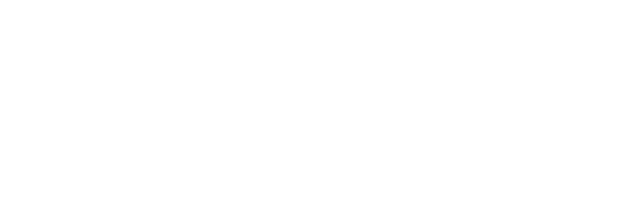
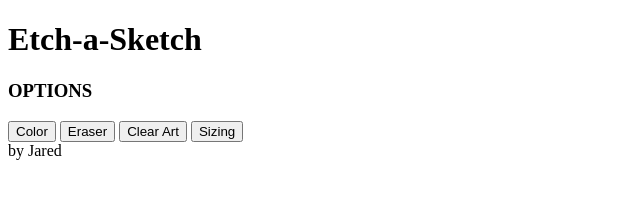
Before and after one commit to jkenton21/Etch-a-Sketch, a plain HTML site: page index.html in a window 1280 px wide. Shown: the whole page, without its empty margins (0-640 px from the left). Drawn offline with Linux system fonts and the light colour scheme.

Commit message:
html code updated with content layout

```diff
--- a/index.html
+++ b/index.html
@@ -9,6 +9,30 @@
     <script src="script.js" defer></script>
 </head>
 <body>
+    <!--Header for the Page-->
+    <div class="header">
+      <h1>Etch-a-Sketch</h1>
+    </div>
+
+    <!--Body for the Etch-a-Sketch-->
+    <div class="container">
+        <div class="options">
+          <h3>OPTIONS</h3>
+          <button>Color</button>
+          <button>Eraser</button>
+          <button>Clear Art</button>
+          <button>Sizing</button>
+        </div>
+
+        <div class="game">
+
+        </div>
+    </div>
+
+    <!--Footer for the page / clears game-->
+    <div class="footer">
+      by Jared
+    </div>
 
 </body>
 </html>
```
